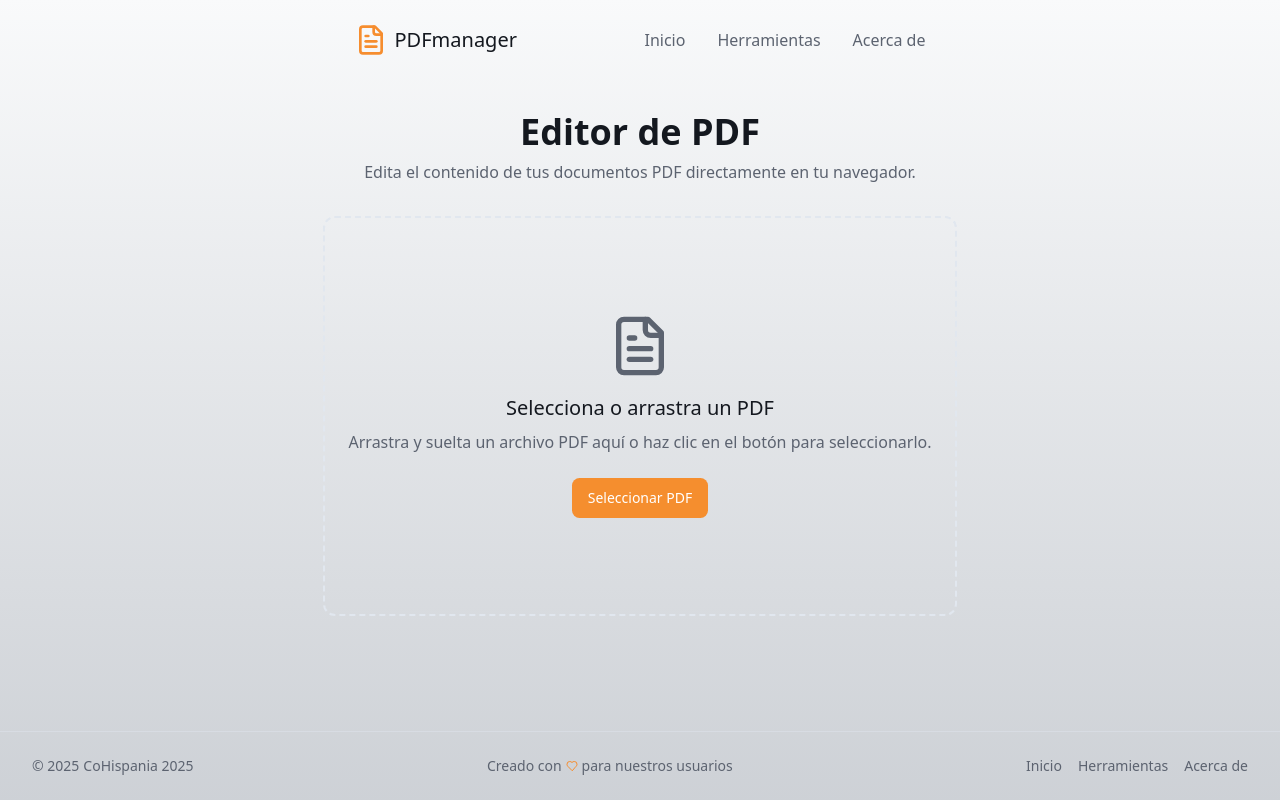
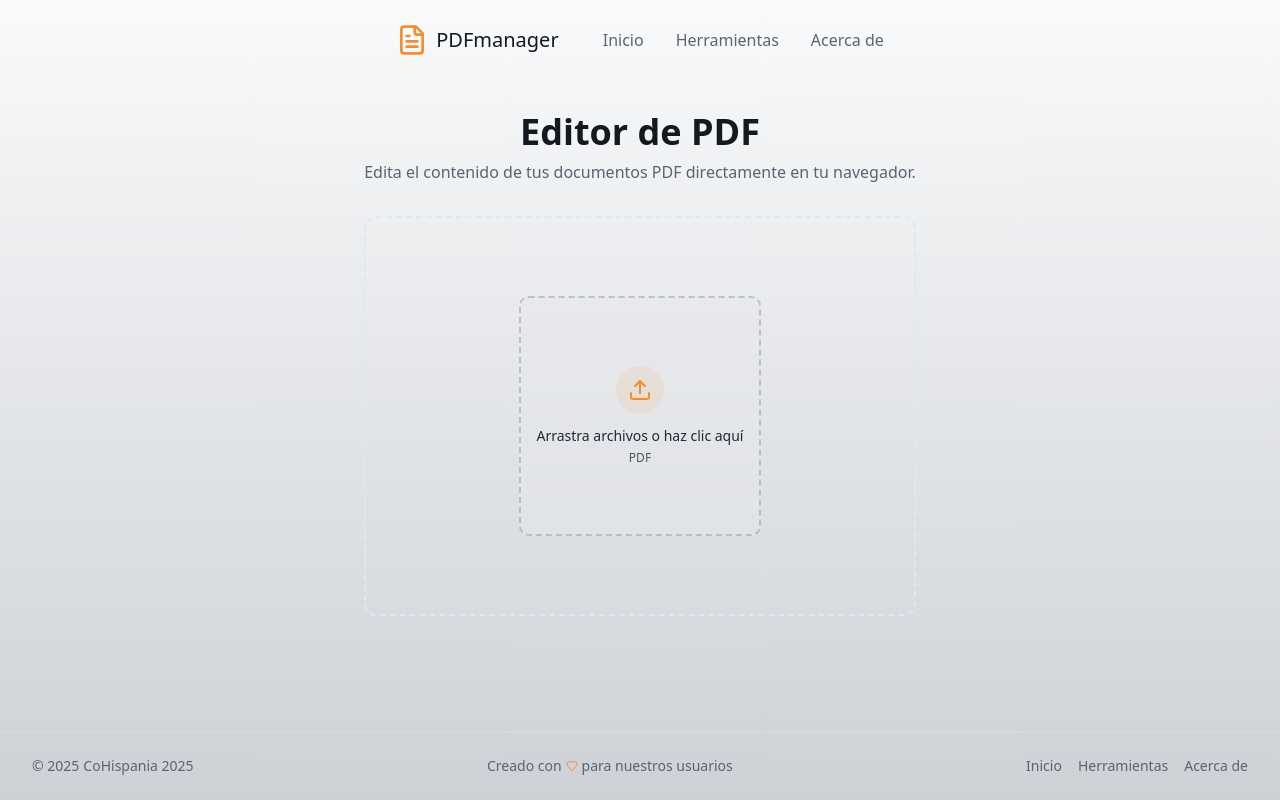
Before and after one commit to GonzaloCruz-Nu/pdfmanipulator-hero, a React (Vite) app: page /tools/edit in a window 1280 px wide. Built offline with nearby package versions, Linux system fonts and the light colour scheme.

Commit message:
Refactor: Update drag and drop style
Update the drag and drop style to match the other tools.

```diff
--- a/src/pages/tools/EditPDF.tsx
+++ b/src/pages/tools/EditPDF.tsx
@@ -1,4 +1,3 @@
-
 import React, { useState } from 'react';
 import { PanelRightOpen, FileText, Pen, Text, ImageIcon, Square, Circle, Eraser, Save } from 'lucide-react';
 import Layout from '@/components/Layout';
@@ -12,6 +11,7 @@ import { ResizablePanelGroup, ResizablePanel, ResizableHandle } from '@/componen
 import { cn } from '@/lib/utils';
 import PdfViewerContent from '@/components/pdf/PdfViewerContent';
 import PdfControls from '@/components/pdf/PdfControls';
+import FileUpload from '@/components/FileUpload';
 
 interface ToolButtonProps {
   icon: React.ElementType;
@@ -52,21 +52,10 @@ const EditPDF = () => {
     prevPage,
   } = usePdfRenderer(selectedFile);
 
-  const handleFileChange = (event: React.ChangeEvent<HTMLInputElement>) => {
-    if (event.target.files && event.target.files[0]) {
-      setSelectedFile(event.target.files[0]);
+  const handleFileSelected = (files: File[]) => {
+    if (files.length > 0) {
+      setSelectedFile(files[0]);
     }
-  };
-
-  const handleFileDrop = (event: React.DragEvent<HTMLDivElement>) => {
-    event.preventDefault();
-    if (event.dataTransfer.files && event.dataTransfer.files[0]) {
-      setSelectedFile(event.dataTransfer.files[0]);
-    }
-  };
-
-  const handleDragOver = (event: React.DragEvent<HTMLDivElement>) => {
-    event.preventDefault();
   };
 
   const renderToolbar = () => {
@@ -158,27 +147,13 @@ const EditPDF = () => {
         </div>
 
         {!selectedFile ? (
-          <div
-            className="border-2 border-dashed border-border rounded-xl h-[400px] flex flex-col items-center justify-center p-6"
-            onDrop={handleFileDrop}
-            onDragOver={handleDragOver}
-          >
-            <FileText className="h-16 w-16 text-muted-foreground mb-4" />
-            <h3 className="text-xl font-medium mb-2">Selecciona o arrastra un PDF</h3>
-            <p className="text-muted-foreground text-center mb-6">
-              Arrastra y suelta un archivo PDF aquí o haz clic en el botón para seleccionarlo.
-            </p>
-            <label>
-              <Input
-                type="file"
-                accept=".pdf"
-                onChange={handleFileChange}
-                className="hidden"
-              />
-              <Button asChild>
-                <span>Seleccionar PDF</span>
-              </Button>
-            </label>
+          <div className="border-2 border-dashed border-border rounded-xl h-[400px] flex flex-col items-center justify-center p-6">
+            <FileUpload
+              onFilesSelected={handleFileSelected}
+              multiple={false}
+              accept=".pdf"
+              maxFiles={1}
+            />
           </div>
         ) : (
           <ResizablePanelGroup
```
